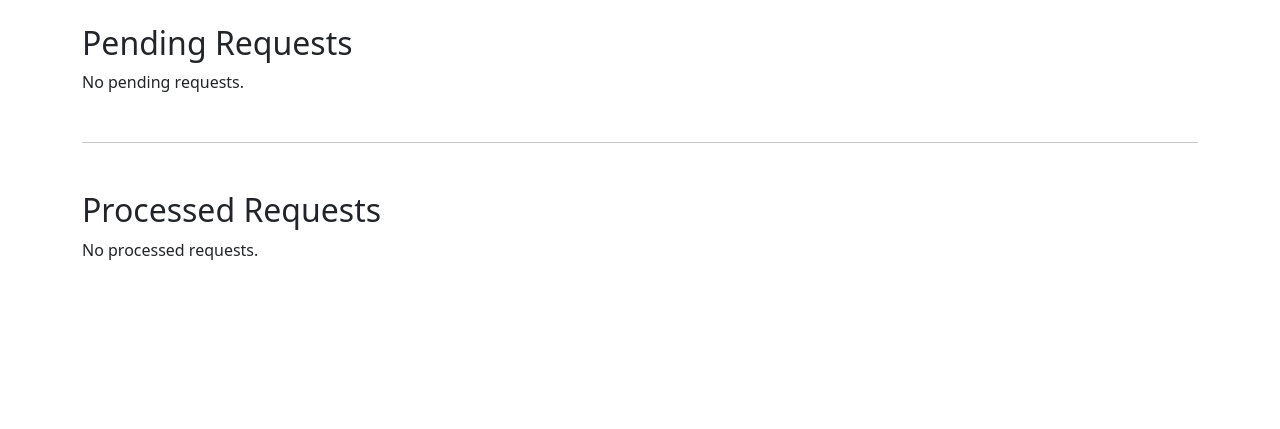
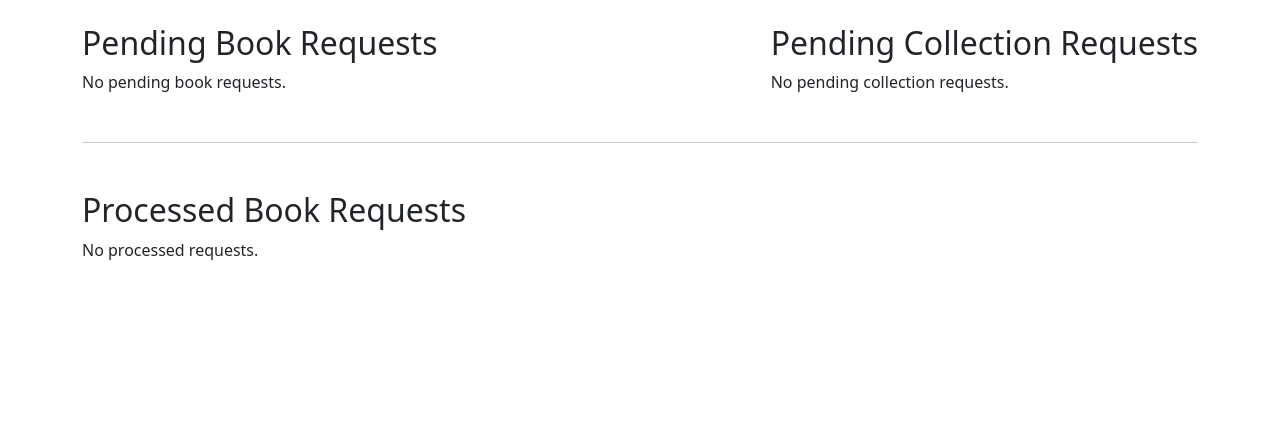
Before and after one commit to PatricioA-2004/Library-Website, a Django app: template lending/templates/lending/manage_requests.html in a window 1280 px wide. Shown: the part 85-514 px from the top of the page. Run offline with Django 3.2, Linux system fonts and the light colour scheme; the template is opened without the code that fills it, so the values that code supplies are empty; some libraries are stand-ins or nearby versions.

Commit message:
Add collection requests to manage request page

```diff
--- a/lending/models.py
+++ b/lending/models.py
@@ -54,11 +54,10 @@ class CollectionRequest(models.Model):
         ('PENDING', 'Pending'),
         ('APPROVED', 'Approved'),
         ('REJECTED', 'Rejected'),
-        ('RETURNED', 'Returned')
     ]
 
-    user = models.ForeignKey(User, on_delete=models.CASCADE, related_name='access_requests')
-    collection = models.ForeignKey(Collection, on_delete=models.CASCADE, related_name='access_requests')
+    user = models.ForeignKey(User, on_delete=models.CASCADE, related_name='collection_requests')
+    collection = models.ForeignKey(Collection, on_delete=models.CASCADE)
     status = models.CharField(max_length=10, choices=STATUS_CHOICES, default='PENDING')
 
     class Meta:
--- a/lending/templates/lending/manage_requests.html
+++ b/lending/templates/lending/manage_requests.html
@@ -2,7 +2,9 @@
 {% block content %}
 <div class="container mt-4">
 
-    <h2>Pending Requests</h2>
+    <div class="d-flex flex-row justify-content-between">
+        <div class="d-flex flex-column">
+            <h2>Pending Book Requests</h2>
             {% if pending_requests %}
             <table class="table table-bordered">
                 <thead>
@@ -25,8 +27,9 @@
                             <form method="post" class="d-flex gap-2">
                                 {% csrf_token %}
                                 <input type="hidden" name="request_id" value="{{ r.id }}">
-                        <button name="action" value="approve" class="btn btn-success btn-sm"
-                            {% if r.requested_book.total_available < 1 %}disabled title="No copies available"{% endif %}>
+                                <button name="action" value="approve" class="btn btn-success btn-sm" {% if
+                                    r.requested_book.total_available < 1 %}disabled title="No copies available" {% endif
+                                    %}>
                                     ✔
                                 </button>
                                 <button name="action" value="reject" class="btn btn-danger btn-sm">✖</button>
@@ -37,12 +40,48 @@
                 </tbody>
             </table>
             {% else %}
-        <p>No pending requests.</p>
+            <div>No pending book requests.</div>
             {% endif %}
+        </div>
 
+        <div class="d-flex flex-column">
+            <h2>Pending Collection Requests</h2>
+            {% if pending_collection_requests %}
+            <table class="table table-bordered">
+                <thead>
+                    <tr>
+                        <th>User</th>
+                        <th>Collection</th>
+                        <th>Action</th>
+                    </tr>
+                </thead>
+                <tbody>
+                    {% for r in pending_collection_requests %}
+                    <tr>
+                        <td>{{ r.user.username }}</td>
+                        <td>{{ r.collection.collection_name }}</td>
+                        <td>
+                            <form method="post" class="d-flex gap-2">
+                                {% csrf_token %}
+                                <input type="hidden" name="request_id" value="{{ r.id }}">
+                                <button name="action" value="approve_collection" class="btn btn-success btn-sm">
+                                    ✔
+                                </button>
+                                <button name="action" value="reject_collection" class="btn btn-danger btn-sm">✖</button>
+                            </form>
+                        </td>
+                    </tr>
+                    {% endfor %}
+                </tbody>
+            </table>
+            {% else %}
+            <div>No pending collection requests.</div>
+            {% endif %}
+        </div>
+    </div>
     <hr class="my-5">
 
-    <h2>Processed Requests</h2>
+    <h2>Processed Book Requests</h2>
     {% if replied_requests %}
     <table class="table table-bordered">
         <thead>
```
Also changed, not shown: lending/views.py (+22 -4 lines). Lines whose indentation alone changed are shown as unchanged.
